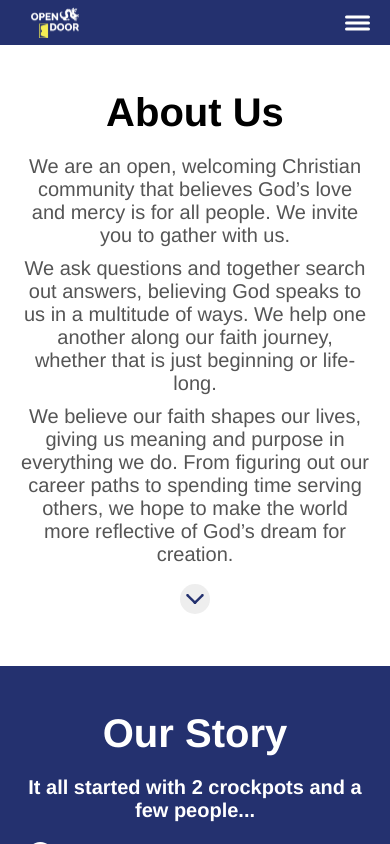
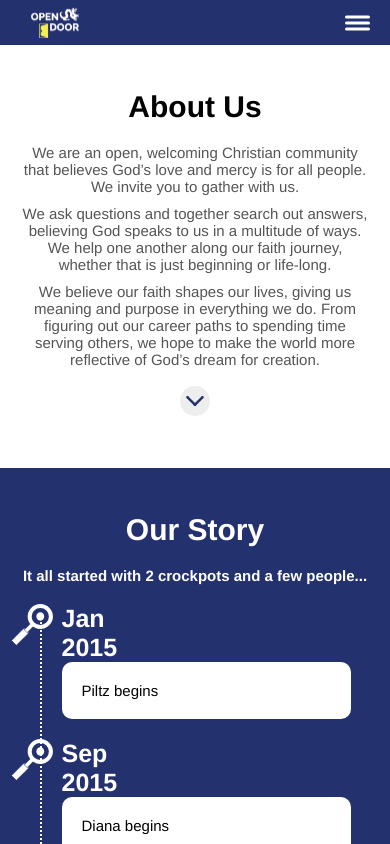
Before and after one commit to elp49/opendoordrexel, a Next.js app: page /about in a window 390 px wide. Shown: the top 844 px of the page. Built offline with nearby package versions, Linux system fonts and the light colour scheme.

Commit message:
Overlay and global style sheets - minor css edits

```diff
--- a/components/Overlay.module.css
+++ b/components/Overlay.module.css
@@ -1,7 +1,7 @@
 .overlay {
   height: 100%;
   width: 100%;
-  padding-top: 45px;
+  padding: 45px 0;
   text-align: center;
 }
 
--- a/styles.css
+++ b/styles.css
@@ -133,16 +133,16 @@ input:focus::placeholder {
   border-bottom-color: #fff;
 }
 
-@media only screen and (max-width: 369px) {
+@media only screen and (max-width: 500px) {
   h1 {
     font-size: 3rem;
   }
   h2 {
     font-size: 2.5rem;
   }
-  /* h3, p {
+  h3, p {
     font-size: 1.5rem;
-  } */
+  }
 }
 
 @media only screen and (max-height: 500px) {
@@ -152,9 +152,9 @@ input:focus::placeholder {
   h2 {
     font-size: 2.5rem;
   }
-  /* h3 {
+  h3 {
     font-size: 1.5rem;
-  } */
+  }
 }
 
 @media only screen and (min-width: 1000px) {
```
